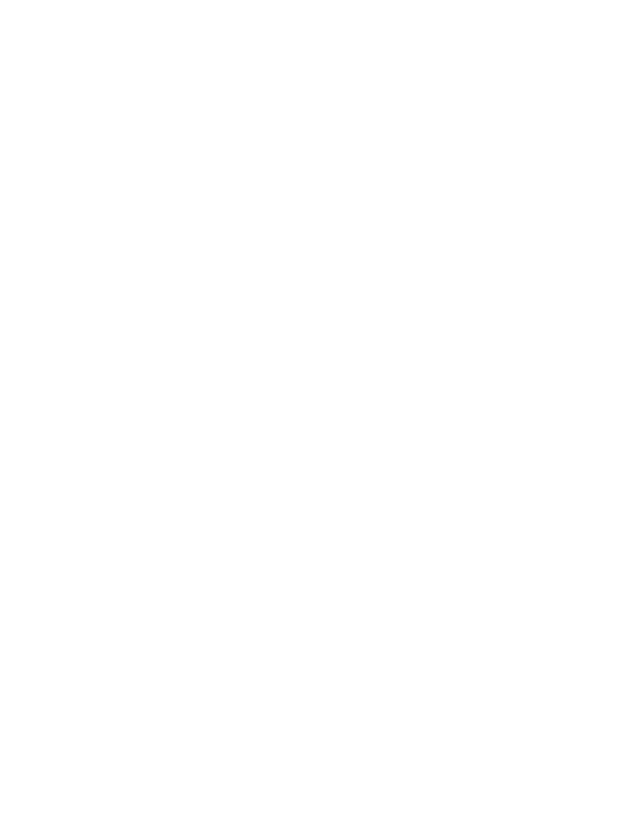
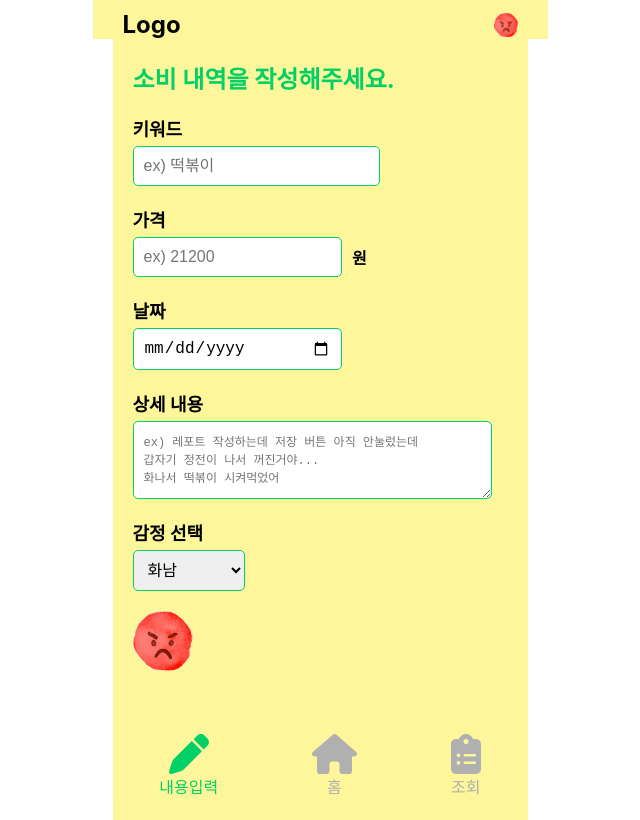
Before and after one commit to depressed-bread/FE, a React (Create React App) app in the folder hackathon/: page /inputpage in a window 1280 px wide. Before the commit this address had no page. Shown: the whole page, without its empty margins (320-960 px from the left). Built offline with nearby package versions, Linux system fonts and the light colour scheme.

Commit message:
feat: 내용 입력 페이지

```diff
--- a/hackathon/src/App.jsx
+++ b/hackathon/src/App.jsx
@@ -6,6 +6,7 @@ import FindId from './Pages/FindId';
 import SendTempPassword from './Pages/SendTempPassword';
 import Signup from './Pages/Signup';
 import Home from './Pages/Home';
+import InputPage from './Pages/InputPage';
 
 const App = () => {
   return (
@@ -17,6 +18,7 @@ const App = () => {
         <Route path="/send-temp-password" element={<SendTempPassword />} />
         <Route path="/signup" element={<Signup />} />
         <Route path="/home" element={<Home />} />
+        <Route path="/inputpage" element={<InputPage />} />
       </Routes>
     </Router>
   );
--- a/hackathon/src/Pages/Home.jsx
+++ b/hackathon/src/Pages/Home.jsx
@@ -216,7 +216,7 @@ const Home = () => {
         8: '/angry.png',
         11: '/gloomy.png',
         13: '/sad.png',
-        14: '/exited.png',
+        14: '/excited.png',
         17: 'happy.png',
         20: '/stress.png',
         21: '/stress.png',
@@ -300,7 +300,7 @@ const Home = () => {
                     <MoreLink onClick={() => navigate('/조회')}>소비내역 더보기</MoreLink>
                 </ContentWrapper>
                 <Menu>
-                    <MenuItem onClick={() => navigate('/내용입력')}>
+                    <MenuItem onClick={() => navigate('/inputpage')}>
                         <FontAwesomeIcon icon={faPen} style={{ fontSize: '40px' }} />
                         내용입력
                     </MenuItem>
--- /dev/null
+++ b/hackathon/src/Pages/InputPage.jsx
@@ -0,0 +1,299 @@
+import React, { useState } from 'react';
+import styled from 'styled-components';
+import { useNavigate } from 'react-router-dom';
+import { FontAwesomeIcon } from '@fortawesome/react-fontawesome';
+import { faPen, faHouse, faClipboardList } from '@fortawesome/free-solid-svg-icons';
+
+const Container = styled.div`
+    display: flex;
+    justify-content: center;
+    align-items: center;
+    height: 100vh;
+    background-color: #FEFEFE;
+`;
+
+const AppWrapper = styled.div`
+    width: 375px;
+    height: 100vh;
+    background-color: #FEF69B;
+    padding: 20px;
+    display: flex;
+    flex-direction: column;
+    align-items: center;
+    position: relative;
+`;
+
+const Header = styled.div`
+    width: 100%;
+    display: flex;
+    justify-content: space-between;
+    align-items: center;
+    position: absolute;
+    top: 20px;
+    padding: 0 20px;
+    z-index: 1;
+    background-color: #FEF69B;
+`;
+
+const Logo = styled.div`
+    font-size: 24px;
+    font-weight: bold;
+    margin-top: 10px;
+    margin-left: 10px;
+`;
+
+const Emoji = styled.img`
+    width: 24px;
+    height: 24px;
+    margin-top: 10px;
+    margin-right: 10px;
+`;
+
+const ContentWrapper = styled.div`
+    flex: 1;
+    width: 100%;
+    overflow-y: auto;
+    padding-top: 5vh;
+    padding-bottom: 10vh;
+`;
+
+const InputSection = styled.div`
+    width: 100%;
+    margin: 20px 0;
+    display: flex;
+    flex-direction: column;
+    align-items: flex-start;
+`;
+
+const Label = styled.div`
+    font-size: 18px;
+    margin-bottom: 5px;
+    font-weight: bold;
+`;
+
+const Input = styled.input`
+    width: ${props => props.width || '100%'};
+    padding: 10px;
+    border: 1px solid #B0B0B0;
+    border-radius: 5px;
+    border: 1px solid #00D065;
+    font-size: 16px;
+`;
+
+const PriceWrapper = styled.div`
+    display: flex;
+    align-items: center;
+    width: 100%;
+`;
+
+const TextArea = styled.textarea`
+    width: 90%;
+    padding: 10px;
+    border: 1px solid #00D065;
+    border-radius: 5px;
+    font-size: 12px;
+    resize: vertical;
+`;
+
+const Select = styled.select`
+    width: ${props => props.width || '100%'};
+    padding: 10px;
+    border-radius: 5px;
+    font-size: 16px;
+    border: 1px solid #00D065;
+`;
+
+const Button = styled.button`
+    width: 100%;
+    padding: 10px;
+    background-color: #FFD8E1;
+    border: none;
+    border-radius: 50px;
+    font-size: 18px;
+    color: black;
+    cursor: pointer;
+    margin-top: 20px;
+
+    &:hover {
+        color: #FF86FF;
+    }
+`;
+
+const SelectedEmoji = styled.img`
+    width: 60px;
+    height: 60px;
+    margin: 20px 0;
+`;
+
+const Menu = styled.div`
+    width: 100%;
+    display: flex;
+    justify-content: space-around;
+    padding: 10px 0;
+    position: absolute;
+    bottom: 0;
+    background-color: #FEF69B;
+    z-index: 1;
+    margin-bottom: 3%;
+`;
+
+const MenuItem = styled.div`
+    cursor: pointer;
+    font-size: 16px;
+    color: ${props => (props.active ? '#00D065' : '#B0B0B0')};
+    display: flex;
+    flex-direction: column;
+    align-items: center;
+`;
+
+const ModalBackdrop = styled.div`
+    position: fixed;
+    top: 0;
+    left: 0;
+    width: 100%;
+    height: 100%;
+    background-color: rgba(0, 0, 0, 0.5);
+    display: flex;
+    justify-content: center;
+    align-items: center;
+    z-index: 1000;
+`;
+
+const ModalContent = styled.div`
+    background-color: #FEFEFE;
+    padding: 20px;
+    border-radius: 5px;
+    text-align: center;
+    width: 80%;
+    max-width: 300px;
+`;
+
+const ModalText = styled.p`
+    font-size: 20px;
+    margin-bottom: 10px;
+`;
+
+const ModalButton = styled.button`
+    background-color: #FFD8E1;
+    color: black;
+    border: none;
+    padding: 10px 20px;
+    border-radius: 50px;
+    cursor: pointer;
+    font-size: 25px;
+    margin-top: 20px;
+
+    &:hover {
+        color: #FF86FF;
+    }
+`;
+
+const InputPage = () => {
+    const navigate = useNavigate();
+    const [emotion, setEmotion] = useState('화남');
+    const [modalOpen, setModalOpen] = useState(false);
+
+    const emotionImages = {
+        '화남': '/angry.png',
+        '기쁨': '/happy.png',
+        '무표정': '/emotionless.png',
+        '우울': '/gloomy.png',
+        '슬픔': '/sad.png',
+        '스트레스': '/stress.png',
+        '당황': '/embarrased.png',
+        '설렘': '/excited.png'
+    };
+
+    const handleCompletionClick = () => {
+        setModalOpen(true);
+    };
+
+    const closeModal = () => {
+        setModalOpen(false);
+    };
+
+    const handleViewClick = () => {
+        navigate('/조회');
+        closeModal();
+    };
+
+    return (
+        <Container>
+            <AppWrapper>
+                <Header>
+                    <Logo>Logo</Logo>
+                    <Emoji src='./angry.png' alt="Emotion" />
+                </Header>
+
+                <ContentWrapper>
+                    <h2 style={{ color: '#00D065' }}>소비 내역을 작성해주세요.</h2>
+                    <InputSection>
+                        <Label>키워드</Label>
+                        <Input width="60%" placeholder="ex) 떡볶이" />
+                    </InputSection>
+
+                    <InputSection>
+                        <Label>가격</Label>
+                        <PriceWrapper>
+                            <Input width="50%" placeholder="ex) 21200" />
+                            <span style={{ marginLeft: '10px', fontSize: '16px', fontWeight: 'bold' }}>원</span>
+                        </PriceWrapper>
+                    </InputSection>
+
+                    <InputSection>
+                        <Label>날짜</Label>
+                        <Input width="50%" type="date" placeholder="날짜 선택" />
+                    </InputSection>
+
+                    <InputSection>
+                        <Label>상세 내용</Label>
+                        <TextArea rows="4" placeholder="ex) 레포트 작성하는데 저장 버튼 아직 안눌렀는데&#13;&#10;갑자기 정전이 나서 꺼진거야...&#13;&#10;화나서 떡볶이 시켜먹었어" />
+                    </InputSection>
+
+                    <InputSection>
+                        <Label>감정 선택</Label>
+                        <Select width="30%" value={emotion} onChange={(e) => setEmotion(e.target.value)}>
+                            <option value="화남">화남</option>
+                            <option value="기쁨">기쁨</option>
+                            <option value="무표정">무표정</option>
+                            <option value="우울">우울</option>
+                            <option value="슬픔">슬픔</option>
+                            <option value="스트레스">스트레스</option>
+                            <option value="당황">당황</option>
+                            <option value="설렘">설렘</option>
+                        </Select>
+                        <SelectedEmoji src={emotionImages[emotion]} alt={emotion} />
+                    </InputSection>
+
+                    <Button onClick={handleCompletionClick}>작성 완료</Button>
+                </ContentWrapper>
+
+                <Menu>
+                    <MenuItem active>
+                        <FontAwesomeIcon icon={faPen} style={{ fontSize: '40px' }} />
+                        내용입력
+                    </MenuItem>
+                    <MenuItem onClick={() => navigate('/home')}>
+                        <FontAwesomeIcon icon={faHouse} style={{ fontSize: '40px' }} />
+                        홈
+                    </MenuItem>
+                    <MenuItem onClick={() => navigate('/조회')}>
+                        <FontAwesomeIcon icon={faClipboardList} style={{ fontSize: '40px' }} />
+                        조회
+                    </MenuItem>
+                </Menu>
+            </AppWrapper>
+
+            {modalOpen && (
+                <ModalBackdrop>
+                    <ModalContent>
+                        <ModalText>작성이 완료되었습니다!</ModalText>
+                        <ModalButton onClick={handleViewClick}>작성 내용 확인하기</ModalButton>
+                    </ModalContent>
+                </ModalBackdrop>
+            )}
+        </Container>
+    );
+};
+
+export default InputPage;
```
Also changed, not shown: hackathon/public/excited.png (renamed from hackathon/public/exited.png).
